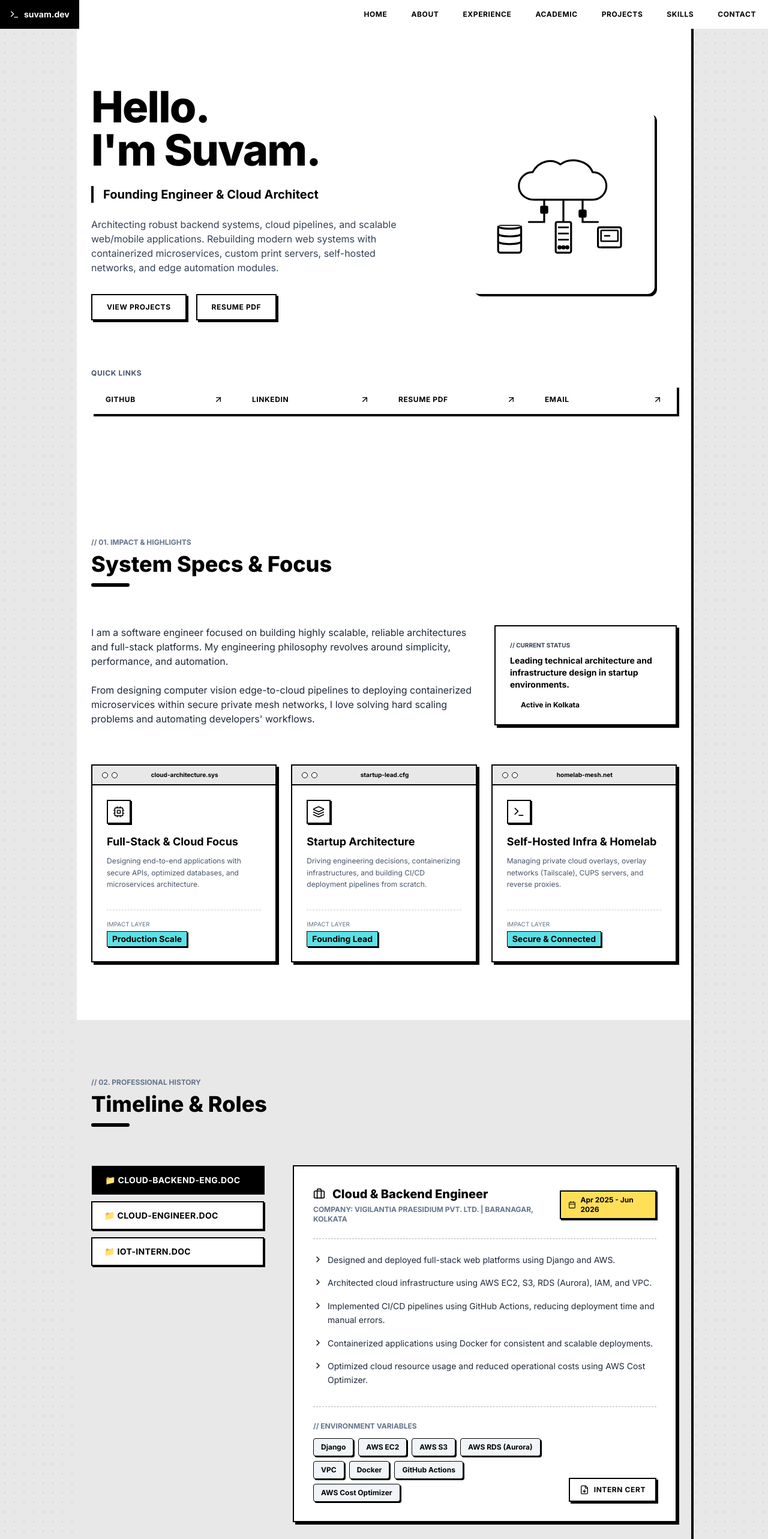
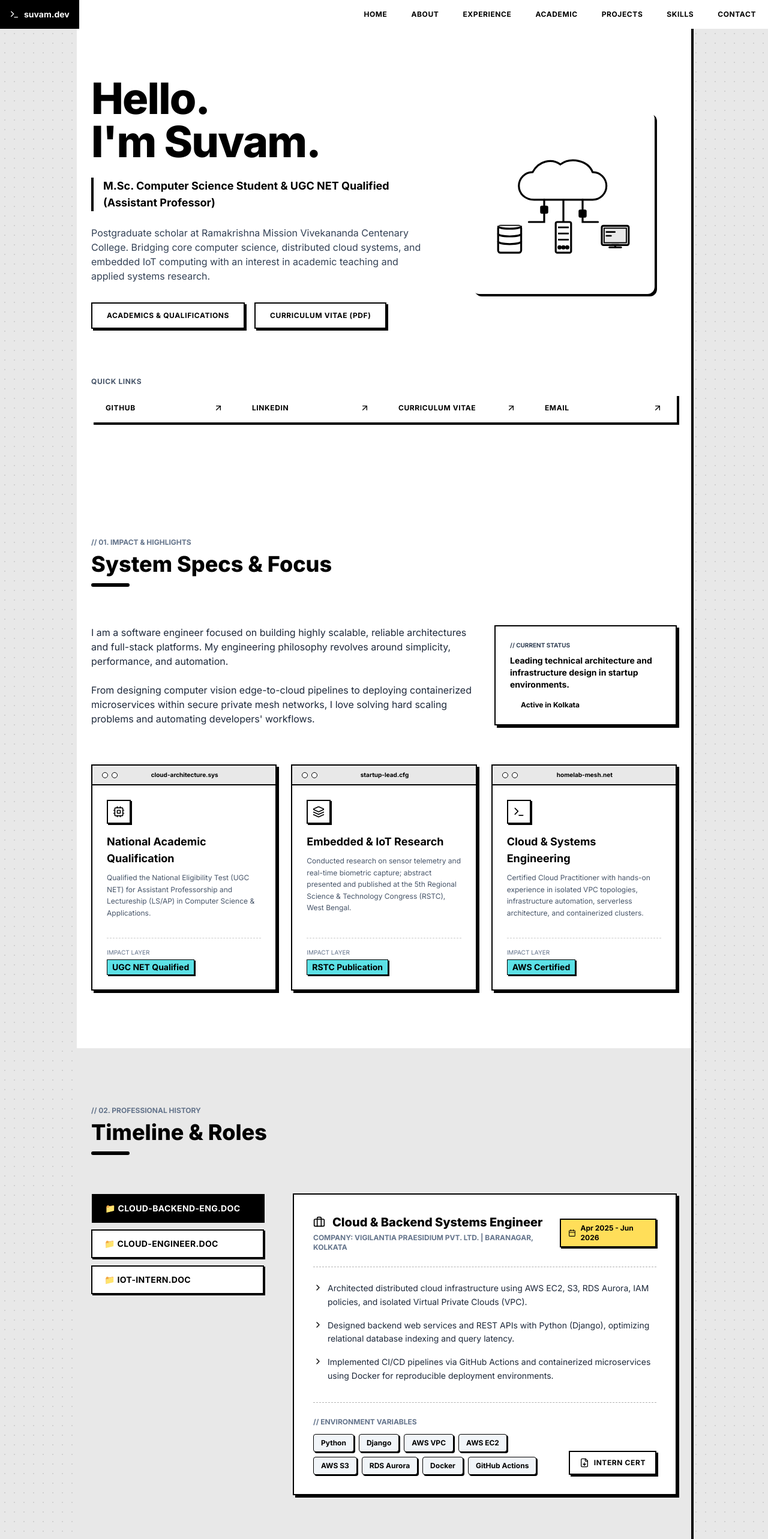
Before and after one commit to SuvamNaskar/SuvamNaskar.github.io, a Next.js app: page / in a window 1280 px wide. Shown: the top 2565 px of the page at 60% size. Built offline with nearby package versions, Linux system fonts and the light colour scheme.

Commit message:
feat: complete portfolio transformation to M.Sc. student & UGC NET academic profile

```diff
--- a/app/layout.tsx
+++ b/app/layout.tsx
@@ -8,8 +8,8 @@ const inter = Inter({
 });
 
 export const metadata: Metadata = {
-  title: "Suvam Naskar | Founding Engineer & Cloud Architect",
-  description: "Founding Engineer & Cloud Architect specializing in scalable backend systems, cloud pipelines, and full-stack web/mobile applications.",
+  title: "Suvam Naskar | M.Sc. Computer Science & UGC NET Qualified",
+  description: "Personal academic portfolio of Suvam Naskar. M.Sc. Computer Science student at Ramakrishna Mission Vivekananda Centenary College and UGC NET qualified for Assistant Professorship.",
   icons: {
     icon: "/src/icon.webp"
   }
--- a/components/Hero.tsx
+++ b/components/Hero.tsx
@@ -28,20 +28,20 @@ export default function Hero() {
             I'm Suvam.
           </h1>
 
-          <p className="text-lg md:text-xl font-mono font-bold text-black border-l-4 border-black pl-4">
-            Founding Engineer & Cloud Architect
+          <p className="text-base md:text-lg font-mono font-bold text-black border-l-4 border-black pl-4">
+            M.Sc. Computer Science Student &amp; UGC NET Qualified (Assistant Professor)
           </p>
 
           <p className="text-slate-700 text-sm md:text-base leading-relaxed max-w-xl">
-            {personalInfo.tagline} Rebuilding modern web systems with containerized microservices, custom print servers, self-hosted networks, and edge automation modules.
+            {personalInfo.tagline}
           </p>
 
           <div className="flex flex-wrap gap-4 pt-2">
             <button
-              onClick={() => scrollToSection("projects")}
+              onClick={() => scrollToSection("credentials")}
               className="brutalist-button px-6 py-3 font-mono text-xs font-bold uppercase tracking-wider text-black bg-[#ffde59] hover:bg-[#ffe680]"
             >
-              View Projects
+              Academics &amp; Qualifications
             </button>
             <a
               href={personalInfo.resumeUrl}
@@ -49,7 +49,7 @@ export default function Hero() {
               rel="noopener noreferrer"
               className="brutalist-button px-6 py-3 font-mono text-xs font-bold uppercase tracking-wider text-black hover:bg-black hover:text-white"
             >
-              Resume PDF
+              Curriculum Vitae (PDF)
             </a>
           </div>
         </div>
@@ -100,12 +100,15 @@ export default function Hero() {
                 <circle cx="25" cy="38" r="1.5" fill="black" />
               </g>
 
-              {/* Right Node: Terminal Client */}
-              <g transform="translate(140, 120)">
-                <rect x="5" y="12" width="30" height="26" rx="2" fill="white" stroke="black" strokeWidth="2.5" />
-                <rect x="9" y="16" width="22" height="14" rx="1" fill="white" stroke="black" strokeWidth="2" />
-                <line x1="13" y1="23" x2="21" y2="23" stroke="black" strokeWidth="2" />
-                <path d="M 10 38 L 30 38" stroke="black" strokeWidth="2.5" strokeLinecap="round" />
+              {/* Right Node: Client Terminal Monitor */}
+              <g transform="translate(145, 120)">
+                <rect x="5" y="10" width="35" height="25" rx="2" fill="white" stroke="black" strokeWidth="2.5" />
+                <rect x="8" y="13" width="29" height="19" fill="#e8e8e8" stroke="black" strokeWidth="1.5" />
+                <line x1="11" y1="18" x2="22" y2="18" stroke="black" strokeWidth="2" strokeLinecap="round" />
+                <line x1="11" y1="23" x2="17" y2="23" stroke="black" strokeWidth="2" strokeLinecap="round" />
+                <path d="M 18 35 L 27 35" stroke="black" strokeWidth="2.5" strokeLinecap="round" />
+                <line x1="22.5" y1="35" x2="22.5" y2="38" stroke="black" strokeWidth="2.5" />
+                <line x1="15" y1="38" x2="30" y2="38" stroke="black" strokeWidth="2.5" strokeLinecap="round" />
               </g>
             </svg>
           </div>
@@ -139,7 +142,7 @@ export default function Hero() {
               rel="noopener noreferrer"
               className="flex items-center justify-between px-6 py-4 hover:bg-black hover:text-white transition-colors duration-100 group"
             >
-              <span>Resume PDF</span>
+              <span>Curriculum Vitae</span>
               <ArrowUpRight className="w-4 h-4 text-black group-hover:text-white transition-colors" />
             </a>
             <a
--- a/data/portfolio.ts
+++ b/data/portfolio.ts
@@ -43,6 +43,7 @@ export interface Certification {
   date: string;
   description: string;
   verifyUrl?: string;
+  buttonLabel?: string;
 }
 
 export interface PersonalInfo {
@@ -57,8 +58,8 @@ export interface PersonalInfo {
 
 export const personalInfo: PersonalInfo = {
   name: "Suvam Naskar",
-  subheadline: "Founding Engineer & Cloud Architect | Scalable Systems & Full-Stack Development",
-  tagline: "Architecting robust backend systems, cloud pipelines, and scalable web/mobile applications.",
+  subheadline: "M.Sc. Computer Science Student | UGC NET Qualified (Assistant Professor / LS)",
+  tagline: "Postgraduate scholar at Ramakrishna Mission Vivekananda Centenary College. Bridging core computer science, distributed cloud systems, and embedded IoT computing with an interest in academic teaching and applied systems research.",
   email: "suvamnaskar.dev@gmail.com",
   github: "https://github.com/SuvamNaskar",
   linkedin: "https://linkedin.com/in/suvamnaskar",
@@ -67,67 +68,60 @@ export const personalInfo: PersonalInfo = {
 
 export const metricHighlights: MetricHighlight[] = [
   {
-    title: "Full-Stack & Cloud Focus",
-    value: "Production Scale",
-    description: "Designing end-to-end applications with secure APIs, optimized databases, and microservices architecture.",
-    iconName: "Cpu"
+    title: "National Academic Qualification",
+    value: "UGC NET Qualified",
+    description: "Qualified the National Eligibility Test (UGC NET) for Assistant Professorship and Lectureship (LS/AP) in Computer Science & Applications.",
+    iconName: "GraduationCap"
   },
   {
-    title: "Startup Architecture",
-    value: "Founding Lead",
-    description: "Driving engineering decisions, containerizing infrastructures, and building CI/CD deployment pipelines from scratch.",
+    title: "Embedded & IoT Research",
+    value: "RSTC Publication",
+    description: "Conducted research on sensor telemetry and real-time biometric capture; abstract presented and published at the 5th Regional Science & Technology Congress (RSTC), West Bengal.",
     iconName: "Layers"
   },
   {
-    title: "Self-Hosted Infra & Homelab",
-    value: "Secure & Connected",
-    description: "Managing private cloud overlays, overlay networks (Tailscale), CUPS servers, and reverse proxies.",
+    title: "Cloud & Systems Engineering",
+    value: "AWS Certified",
+    description: "Certified Cloud Practitioner with hands-on experience in isolated VPC topologies, infrastructure automation, serverless architecture, and containerized clusters.",
     iconName: "Terminal"
   }
 ];
 
 export const experiences: Experience[] = [
   {
-    role: "Cloud & Backend Engineer",
+    role: "Cloud & Backend Systems Engineer",
     company: "Vigilantia Praesidium Pvt. Ltd.",
     period: "Apr 2025 - Jun 2026",
     location: "Baranagar, Kolkata",
     description: [
-      "Designed and deployed full-stack web platforms using Django and AWS.",
-      "Architected cloud infrastructure using AWS EC2, S3, RDS (Aurora), IAM, and VPC.",
-      "Implemented CI/CD pipelines using GitHub Actions, reducing deployment time and manual errors.",
-      "Containerized applications using Docker for consistent and scalable deployments.",
-      "Optimized cloud resource usage and reduced operational costs using AWS Cost Optimizer."
+      "Architected distributed cloud infrastructure using AWS EC2, S3, RDS Aurora, IAM policies, and isolated Virtual Private Clouds (VPC).",
+      "Designed backend web services and REST APIs with Python (Django), optimizing relational database indexing and query latency.",
+      "Implemented CI/CD pipelines via GitHub Actions and containerized microservices using Docker for reproducible deployment environments."
     ],
-    techStack: ["Django", "AWS EC2", "AWS S3", "AWS RDS (Aurora)", "VPC", "Docker", "GitHub Actions", "AWS Cost Optimizer"],
+    techStack: ["Python", "Django", "AWS VPC", "AWS EC2", "AWS S3", "RDS Aurora", "Docker", "GitHub Actions"],
     certUrl: "/documents/certs/CIO_intern_vppl.png"
   },
   {
-    role: "Cloud Engineer",
+    role: "Cloud Systems Engineer",
     company: "atrium pvt. ltd.",
     period: "Jul 2025 - Mar 2026",
     location: "Koramangala, Bangalore",
     description: [
-      "Managed and deployed AWS-based infrastructure for international clients (USA, UK & Australia).",
-      "Developed and maintained backend systems integrated with cloud services (EC2, Lambda, RDS, S3, SNS).",
-      "Collaborated on .NET-based applications and cloud architecture improvements.",
-      "Automated workflows and deployments using GitHub Actions.",
-      "Ensured high availability and performance of cloud-hosted applications."
+      "Maintained fault-tolerant, multi-region cloud infrastructure for global enterprise services using AWS EC2, Lambda, RDS, and SNS.",
+      "Automated cloud deployment scripts and operational pipelines to enforce software verification and infrastructure testing standards."
     ],
     techStack: ["AWS EC2", "AWS Lambda", "AWS RDS", "AWS S3", "AWS SNS", ".NET", "GitHub Actions"]
   },
   {
-    role: "IoT Intern",
+    role: "IoT Research & Embedded Systems Intern",
     company: "atrium pvt. ltd.",
     period: "Dec 2023 - Jun 2024",
     location: "Koramangala, Bangalore",
     description: [
-      "Developed a real-time IoT-based Smart Lift Monitoring System integrated with AWS cloud services.",
-      "Designed dynamic WiFi-based communication module for seamless device connectivity.",
-      "Implemented OTA updates and real-time synchronization between devices and cloud infrastructure.",
-      "Improved system responsiveness and enabled remote monitoring capabilities."
+      "Designed dynamic Wi-Fi communication modules facilitating edge-to-cloud bidirectional communication for real-time telemetry monitoring.",
+      "Implemented low-latency Over-The-Air (OTA) microcontroller firmware updates and cloud state synchronization mechanisms."
     ],
-    techStack: ["IoT", "WiFi Modules", "OTA Updates", "AWS IoT Core", "C/C++", "AWS Integrations"],
+    techStack: ["Embedded C/C++", "ESP32", "Arduino", "OTA Updates", "AWS IoT Core", "Wi-Fi Telemetry"],
     certUrl: "/documents/certs/iot-intern-blr.pdf"
   }
 ];
@@ -137,13 +131,13 @@ export const educationList: Education[] = [
     school: "Ramakrishna Mission Vivekananda Centenary College",
     degree: "M.Sc. in Computer Science",
     period: "Aug 2025 - Present",
-    grade: "CGPA: Ongoing"
+    grade: "Status: Ongoing"
   },
   {
     school: "Ramakrishna Mission Vivekananda Centenary College",
     degree: "B.Sc. in Computer Science Hons.",
     period: "Jul 2022 - Jun 2025",
-    grade: "CGPA: 8.68"
+    grade: "CGPA: 8.68 / 10.0"
   }
 ];
 
@@ -153,95 +147,90 @@ export const certificationsList: Certification[] = [
     issuer: "University Grants Commission (UGC) / NTA",
     date: "Qualified (LS / AP)",
     description: "Qualified the National Eligibility Test (NET) for Assistant Professorship and Lectureship in Computer Science and Applications.",
+    verifyUrl: "/documents/certs/UGC_NET_suvamnaskar.pdf",
+    buttonLabel: "View Certificate"
   },
   {
     name: "AWS Certified Cloud Practitioner (CLF-C02)",
     issuer: "Amazon Web Services",
     date: "Nov 2025",
-    description: "Verified foundational knowledge of cloud concepts, security, technology, and billing within the AWS ecosystem.",
+    description: "Certified knowledge of distributed cloud architecture, network topologies (VPC), IAM security controls, and high-availability systems.",
+    verifyUrl: "https://www.credly.com/badges/5b706e6a-51b8-48f0-829a-f97ce26a2381/public_url",
+    buttonLabel: "Verify Credential"
   }
 ];
 
 export const projects: Project[] = [
   {
+    title: "Novel Heart Beat Monitor Using Arduino",
+    description: "Conducted research on embedded sensor telemetry, analog signal filtering, and real-time biometric data capture using Arduino microcontrollers.",
+    problem: "Real-time biometric signal acquisition in resource-constrained environments suffers from sensor drift, analog baseline noise, and high latency during continuous monitoring.",
+    solution: "Developed an embedded IoT hardware prototype with calibrated analog signal processing. Research abstract was peer-reviewed, accepted, and presented at the 5th Regional Science & Technology Congress (RSTC), West Bengal under the guidance of Prof. Manas Pal (RKMVCC).",
+    techStack: ["Arduino", "Embedded C/C++", "Analog Sensors", "Biometric Telemetry", "Signal Processing", "Circuit Design"],
+    liveUrl: "#",
+    githubUrl: "https://github.com/SuvamNaskar/arduino-heart-monitor"
+  },
+  {
+    title: "Automated WireGuard VPN Infrastructure Control Panel",
+    description: "On-demand network tunnel infrastructure on AWS using serverless execution to dynamically govern host instances and secure routing.",
+    problem: "Maintaining persistent cloud VPN gateways incurs continuous server expenses, configuration drift, and complex key rotations across distributed nodes.",
+    solution: "Architected a serverless control panel using AWS Lambda and API Gateway that provisions on-demand WireGuard instances. Automated secure endpoint-to-endpoint network tunnels and dynamic DNS routing via Cloudflare APIs.",
+    techStack: ["WireGuard", "AWS Lambda", "API Gateway", "Cloudflare API", "Python", "Linux Kernel", "VPC"],
+    liveUrl: "#",
+    githubUrl: "https://github.com/SuvamNaskar"
+  },
+  {
     title: "Upasthiti Campus",
-    description: "Android attendance-management application using Jetpack Compose and Firebase, verifying attendance using local QR-code scans and location validation.",
-    problem: "Manual college attendance tracking is slow, paper-heavy, and prone to proxy entries, while network-based verification requires complex school server infrastructure.",
-    solution: "Designed a role-based Kotlin client app using Jetpack Compose. Teachers generate geo-fenced, time-limited sessions displaying local QR codes. Students scan and submit attendance, verified by matching their device location within the teacher's radius (worse than 25m accuracy is rejected), saving data in Firebase Firestore and Authentication.",
-    techStack: ["Kotlin", "Jetpack Compose", "Firebase Auth", "Cloud Firestore", "Fused Location Provider", "ZXing", "Gradle DSL"],
+    description: "Campus attendance-management Android application using Jetpack Compose and Firebase, verifying attendance with geofenced location validation.",
+    problem: "Manual attendance taking in university lecture halls and labs is time-consuming, prone to human error, and vulnerable to proxy attendances.",
+    solution: "Engineered a role-based mobile system in Kotlin with Jetpack Compose. Faculty initiate time-delimited, geofenced sessions with local QR codes. Students authenticate and record attendance only when verified within the 25-meter classroom radius.",
+    techStack: ["Kotlin", "Jetpack Compose", "Firebase Auth", "Cloud Firestore", "Fused Location", "ZXing", "Gradle DSL"],
     liveUrl: "#",
     githubUrl: "https://github.com/SuvamNaskar/UpasthitiCampus"
   },
   {
     title: "BHKsplit.in",
-    description: "Free room-first utility splitting and chores rotation web application for shared Indian roommate households.",
-    problem: "Fairly splitting rent and utility bills in shared Indian apartments is difficult due to varying room sizes, attached balconies, AC allocations, WFH usage, and rotating chores schedules.",
-    solution: "Engineered a client-side Next.js web application utilizing a room-first pricing model. Designed rent split options with custom room weights, and a WFH-adjusted utility algorithm. Added a local-storage chore manager that rotates household responsibilities and exports PNG reports using the Canvas API.",
-    techStack: ["Next.js", "React", "TypeScript", "Tailwind CSS", "Framer Motion", "Canvas API", "Local Storage"],
+    description: "Room-first rent and utility allocation application with localized privacy, WFH adjustments, and household chore management.",
+    problem: "Splitting shared living expenses and chores among roommates is traditionally contentious due to varying room sizes, private amenities (balconies, attached baths), and WFH utility consumption.",
+    solution: "Designed and launched a client-side Next.js web application utilizing an amenity-weighted, room-first mathematical pricing algorithm. Includes offline browser storage and instant Canvas PNG report generation.",
+    techStack: ["Next.js", "React", "TypeScript", "Tailwind CSS", "Canvas API", "Local Storage"],
     liveUrl: "https://bhksplit.in",
     githubUrl: "https://github.com/SuvamNaskar/BHKsplit"
   },
   {
     title: "Nidhimarg Yuva",
-    description: "React Native mobile personal-finance application designed for students, featuring AWS Cognito authentication and DynamoDB sync.",
-    problem: "Existing budget trackers lack student-specific workflows (pocket money planning, semester fees, stipends) and mandate cloud logins, ignoring offline availability.",
-    solution: "Developed a dark-themed native React Native CLI app using AsyncStorage for offline data. Integrated AWS Cognito for credentials and DynamoDB single-table schema for cloud sync. Engineered student utilities (Pocket Money Planner, Goal Tracker, Semester Fee reminders) with Notifee alerts.",
-    techStack: ["React Native CLI", "React 19", "AWS Cognito", "AWS DynamoDB", "AsyncStorage", "Notifee", "React Navigation"],
+    description: "React Native personal-finance application tailored for university students, featuring student budgeting, semester-fee tracking, and DynamoDB cloud sync.",
+    problem: "Commercial budgeting tools fail to address student-specific needs such as recurring semester fee deadlines, pocket-money allowances, and stipend management.",
+    solution: "Engineered a dark-themed native React Native application with offline-first local storage, AWS Cognito authentication, Notifee reminder schedules, and DynamoDB single-table cloud synchronization.",
+    techStack: ["React Native", "React 19", "AWS Cognito", "AWS DynamoDB", "AsyncStorage", "Notifee", "React Navigation"],
     liveUrl: "#",
     githubUrl: "https://github.com/SuvamNaskar/dhansetu-yuva"
-  },
-  {
-    title: "Nirdesh Tech-Fest Portal",
-    description: "Full-featured registration, event portal, and interactive mystery game platform built for college tech-fests.",
-    problem: "College tech-fests need registration structures with automated verification, secure verification check-ins for food vendors, and dynamic online competition stages without operational latency.",
-    solution: "Developed a responsive web platform utilizing Hostinger hPanel Git pipelines for deployment. Implemented email signups, real-time ticket scanning for food coupons, and built Rahasyabhedi—an interactive crime-solving web game with leaderboards logging progress dynamically.",
-    techStack: ["PHP", "JavaScript", "HTML", "CSS", "XAMPP", "phpMyAdmin", "Hostinger", "Git", "GitHub Pipelines"],
-    liveUrl: "#",
-    githubUrl: "https://github.com/SuvamNaskar/nirdesh-techfest"
-  },
-  {
-    title: "Django Cloud Task Manager",
-    description: "Automated task management application deployed on cloud virtual machines with full CI/CD delivery pipelines.",
-    problem: "Deploying and managing simple web applications manually on cloud instances often results in domain configuration issues, slow updates, and security exposure.",
-    solution: "Configured a Django application hosted on AWS EC2, mapping static IP records using AWS Elastic IPs. Constructed a pipeline in GitHub Actions that automatically runs unit tests and deploys code pushes to target virtual instances upon commit.",
-    techStack: ["Python", "Django", "AWS EC2", "AWS Elastic IP", "GitHub Actions", "HTML", "CSS", "VS Code"],
-    liveUrl: "#",
-    githubUrl: "https://github.com/SuvamNaskar/django-todo-list"
-  },
-  {
-    title: "Novel Heart Beat Monitor",
-    description: "Embedded IoT system calibration and telemetry monitor, with findings published at the 5th RSTC, West Bengal.",
-    problem: "Measuring heartbeat intervals reliably in low-power and cost-efficient environments requires precise signal calibration and physical-to-digital sensor sync.",
-    solution: "Constructed an IoT heartbeat monitor using Arduino and analogue sensor arrays. Calibrated sensor thresholds to reduce telemetry reading errors, and compiled data sheets that were peer-reviewed and published by the Research Scholar Training Congress.",
-    techStack: ["Arduino", "C/C++", "Sensors", "IoT Core", "Data Logging", "Circuit Design"],
-    liveUrl: "#",
-    githubUrl: "https://github.com/SuvamNaskar/arduino-heart-monitor"
   }
 ];
 
 export const skillGroups: SkillGroup[] = [
   {
-    category: "Languages",
-    skills: ["Python", "SQL", "JavaScript", "C", "C++", "Java"]
+    category: "Core Computer Science (Teaching Competencies)",
+    skills: ["Data Structures & Algorithms", "Operating Systems", "DBMS", "Computer Networks", "System Design & Microservices"]
   },
   {
-    category: "Backend & Frontend",
-    skills: ["Django", "FastAPI", "REST API Development", "React", "Tailwind CSS"]
+    category: "Programming Languages",
+    skills: ["Python", "C", "C++", "Java", "SQL", "JavaScript"]
   },
   {
-    category: "Cloud & DevOps",
-    skills: ["AWS (EC2, S3, RDS, Lambda, VPC, IAM)", "Docker", "CI/CD (GitHub Actions)"]
+    category: "Cloud & Systems Engineering",
+    skills: ["AWS (VPC, IAM, EC2, Lambda, S3, RDS)", "Docker", "Linux Kernel/Shell Scripting", "CI/CD (GitHub Actions)"]
   },
   {
-    category: "Databases & Tools",
-    skills: ["MySQL", "PostgreSQL", "MongoDB", "DynamoDB", "Git", "GitHub", "Linux"]
+    category: "Embedded & IoT Hardware",
+    skills: ["ESP32", "Arduino", "Raspberry Pi", "Sensor Interfacing", "Edge Computing Telemetry"]
   },
   {
-    category: "Computer Science Core",
-    skills: ["Data Structures & Algorithms", "OOP", "OS", "DBMS", "Computer Networks"]
+    category: "Web Frameworks & APIs",
+    skills: ["Django", "FastAPI", "RESTful Architecture", "MVC/MVT Patterns", "React", "Next.js"]
   },
   {
-    category: "System Design & Practices",
-    skills: ["Microservices", "API Design", "Scalability", "Security (JWT, OAuth)", "Problem Solving", "Requirement Analysis"]
+    category: "Databases & Storage",
+    skills: ["PostgreSQL", "MySQL", "Aurora", "MongoDB", "DynamoDB"]
   }
 ];
```
Also changed, not shown: 4 other files (tests, documents, lock files or other folders).
